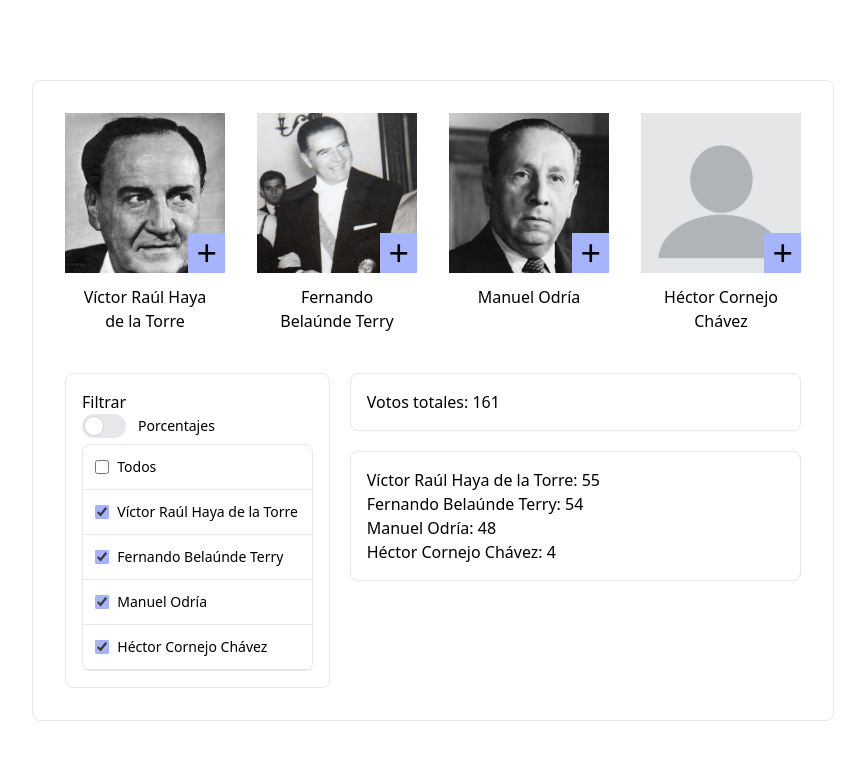
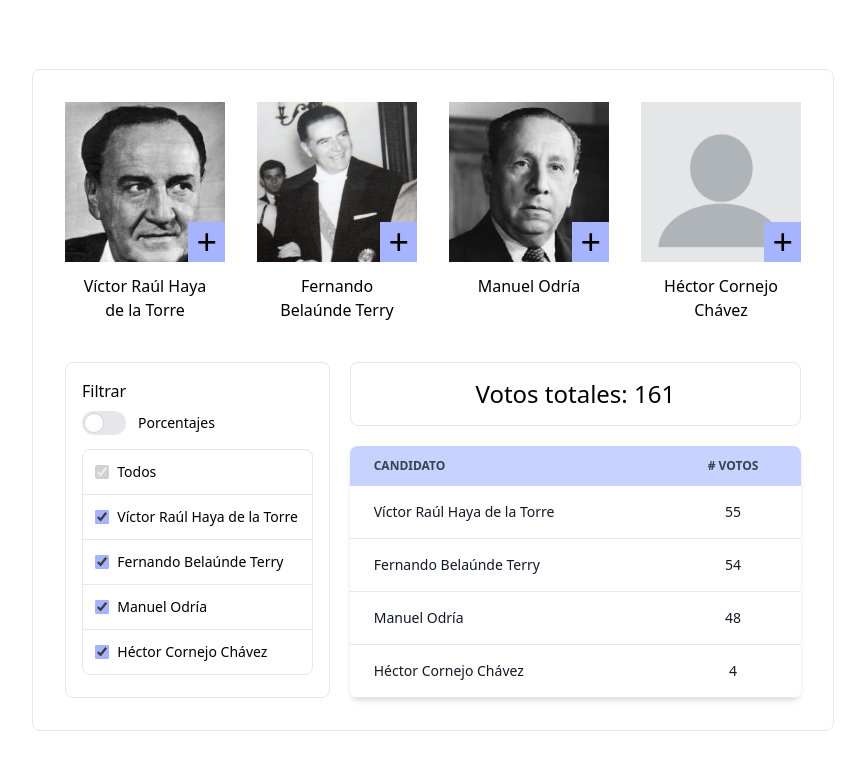
Before and after one commit to Bubbl33s/mir-sistema-votaciones, a React (Vite) app: page / in a window 1280 px wide. Shown: the top 770 px of the page, without its empty margins (207-1072 px from the left). Built offline with nearby package versions, Linux system fonts and the light colour scheme.

Commit message:
feat: add checkbox funcionality and total style

```diff
--- a/src/App.tsx
+++ b/src/App.tsx
@@ -9,7 +9,7 @@ function App() {
   return (
     <>
       <div className="h-screen flex justify-center items-center">
-        <main className="min-w-5xl p-8 border rounded-lg flex flex-col gap-10">
+        <main className="min-w-5xl p-8 border rounded-lg flex flex-col gap-10 font-medium">
           <CandidatosContainer />
 
           <div className="flex gap-5">
--- a/src/components/Checkbox.tsx
+++ b/src/components/Checkbox.tsx
@@ -2,7 +2,8 @@ type CheckboxProps = {
   text: string;
   id: string;
   name: string;
-  checked?: boolean;
+  checked: boolean;
+  disabled: boolean;
   onChangeHandler: (e: React.ChangeEvent<HTMLInputElement>) => void;
 };
 
@@ -11,6 +12,7 @@ export default function Checkbox({
   id,
   name,
   checked,
+  disabled,
   onChangeHandler,
 }: CheckboxProps) {
   return (
@@ -20,10 +22,11 @@ export default function Checkbox({
         type="checkbox"
         name={name}
         checked={checked}
+        disabled={disabled}
         onChange={onChangeHandler}
         className="w-4 h-4 accent-indigo-300 cursor-pointer"
       />
-      <label htmlFor={id} className="w-full py-3 ms-2 text-sm font-medium">
+      <label htmlFor={id} className="w-full py-3 ms-2 text-sm">
         {text}
       </label>
     </div>
--- a/src/components/Filtro.tsx
+++ b/src/components/Filtro.tsx
@@ -19,11 +19,16 @@ export default function Filtro() {
     const isChecked = e.target.checked;
     const candidatoId = e.target.id.split("-")[2];
 
+    // Ensure at least one candidate is checked
+    if (!isChecked && state.candidatos.filter((c) => c.checked).length === 1) {
+      return;
+    }
+
     dispatch({ type: "check-candidato", payload: { candidatoId, isChecked } });
   };
 
   return (
-    <aside className="border rounded-lg w-fit p-4">
+    <aside className="border rounded-lg w-fit p-4 space-y-2">
       <h2>Filtrar</h2>
       <Switch
         text="Porcentajes"
@@ -36,6 +41,8 @@ export default function Filtro() {
             text="Todos"
             id="chk-todos"
             name="todos"
+            checked={state.candidatos.every((c) => c.checked)}
+            disabled={state.candidatos.every((c) => c.checked)}
             onChangeHandler={handleAllChkChange}
           />
         </li>
@@ -43,13 +50,17 @@ export default function Filtro() {
         {state.candidatos.map((c) => (
           <li
             key={c.id}
-            className="w-full border-b border-gray-200 rounded-t-lg"
+            className="w-full border-b border-gray-200 rounded-t-lg last-of-type:border-b-0"
           >
             <Checkbox
               text={c.nombre}
               id={`chk-candidato-${c.id}`}
               name={`candidato-${c.id}`}
               checked={c.checked}
+              disabled={
+                state.candidatos.filter((c) => c.checked).length === 1 &&
+                c.checked
+              }
               onChangeHandler={handleCandidatoChkChange}
             />
           </li>
--- a/src/components/TotalAbsoluto.tsx
+++ b/src/components/TotalAbsoluto.tsx
@@ -6,8 +6,8 @@ export default function TotalAbsoluto() {
   const totalVotos = state.candidatos.reduce((acc, c) => acc + c.votos, 0);
 
   return (
-    <section className="border rounded-lg p-4">
-      <p>Votos totales: {totalVotos}</p>
+    <section className="border rounded-lg flex items-center justify-center h-16">
+      <p className="text-2xl">Votos totales: {totalVotos}</p>
     </section>
   );
 }
--- a/src/components/TotalIndividual.tsx
+++ b/src/components/TotalIndividual.tsx
@@ -6,18 +6,39 @@ export default function TotalIndividual() {
   const totalVotos = state.candidatos.reduce((acc, c) => acc + c.votos, 0);
 
   return (
-    <section className="border rounded-lg p-4">
-      {state.candidatos.map((c) =>
-        state.verPorcentaje ? (
-          <p key={c.id}>
-            {c.nombre}: {((c.votos * 100) / totalVotos).toFixed(2)}%
-          </p>
-        ) : (
-          <p key={c.id}>
-            {c.nombre}: {c.votos}
-          </p>
-        )
-      )}
+    <section className="overflow-x-auto shadow-md sm:rounded-lg w-full mx-auto">
+      <table className="w-full text-sm text-left rtl:text-right text-gray-500">
+        <thead className="text-xs text-gray-700 uppercase bg-indigo-200">
+          <tr>
+            <th scope="col" className="px-6 py-3">
+              Candidato
+            </th>
+            <th scope="col" className="px-6 py-3 text-center">
+              {state.verPorcentaje ? "Porcentaje" : "# Votos"}
+            </th>
+          </tr>
+        </thead>
+        <tbody>
+          {state.candidatos.map(
+            (c) =>
+              c.checked && (
+                <tr key={c.id} className="bg-white border-b text-gray-900">
+                  <th
+                    scope="row"
+                    className="px-6 py-4 font-medium whitespace-nowrap"
+                  >
+                    {c.nombre}
+                  </th>
+                  <td className="px-6 py-4 text-center">
+                    {state.verPorcentaje
+                      ? `${((c.votos * 100) / totalVotos).toFixed(2)}%`
+                      : c.votos}
+                  </td>
+                </tr>
+              )
+          )}
+        </tbody>
+      </table>
     </section>
   );
 }
```
